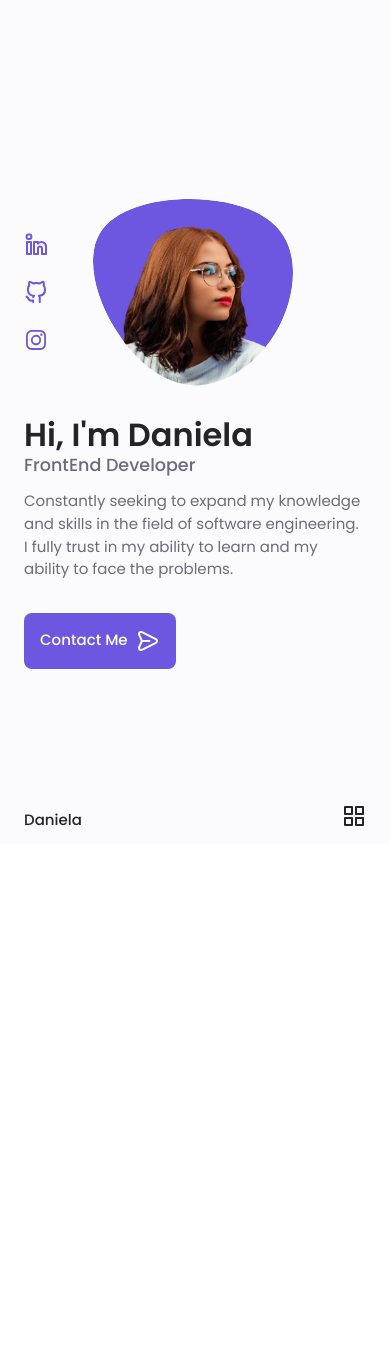
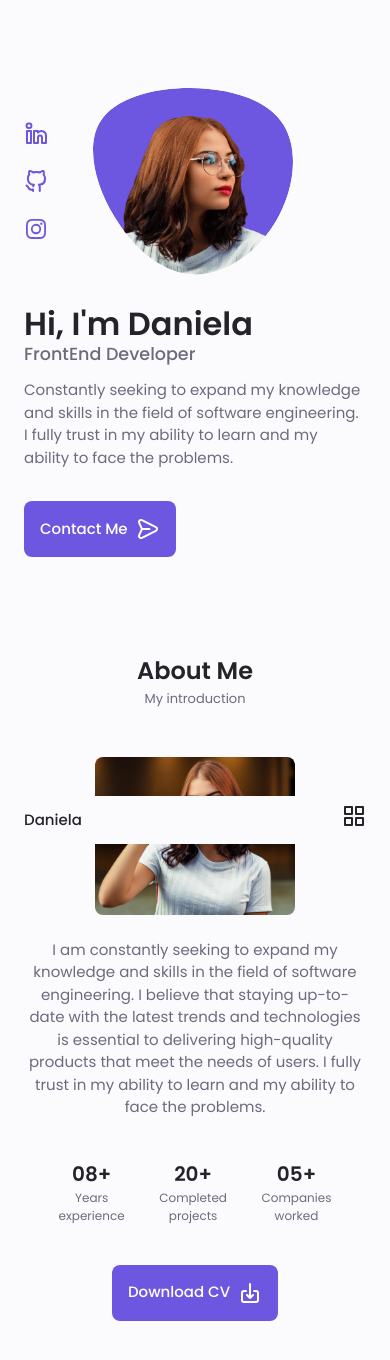
Before and after one commit to DaniBonica001/my-portafolio, a React (Vite) app: page / in a window 390 px wide. Shown: the top 1360 px of the page. Before the commit the page ends 844 px from the top, so only its background shows below. Built offline with nearby package versions, Linux system fonts and the light colour scheme.

Commit message:
About section - mobile view

```diff
--- a/src/App.jsx
+++ b/src/App.jsx
@@ -1,11 +1,13 @@
 import NavBar from "./Components/NavBar";
 import Home from "./Components/Home";
+import About from "./Components/About";
 
 function App() {
   return (
     <>
       <NavBar />
       <Home />
+      <About />
     </>
   );
 }
--- /dev/null
+++ b/src/Components/About.jsx
@@ -0,0 +1,38 @@
+import "./styles.css";
+import { UilDownloadAlt } from '@iconscout/react-unicons'
+
+function About() {
+    return <section className="about section">
+        <h2 className="section__title">About Me</h2>
+        <span className="section__subtitle">My introduction</span>
+        <div className="about__container container grid">
+            <img src="src/assets/about.jpg" alt="About image" className="about__img" />
+            <div className="about__data">
+                <p className="about__description">I am constantly seeking to expand my knowledge and skills in the field of software engineering. I believe that staying up-to-date with the latest trends and technologies is essential to delivering high-quality products that meet the needs of users. I fully trust in my ability to learn and my ability to face the problems.</p>
+
+                <div className="about__info">
+                    <div>
+                        <span className="about__info-title">08+</span>
+                        <span className="about__info-name">Years <br />
+                        experience </span>
+                    </div>
+                    <div>
+                        <span className="about__info-title">20+</span>
+                        <span className="about__info-name">Completed <br/> projects</span>
+                    </div>
+                    <div>
+                        <span className="about__info-title">05+</span>
+                        <span className="about__info-name">Companies <br/> worked </span>
+                    </div>
+                </div>
+                <div className="about__buttons">
+                    <a download="" href="src/assets/pdf/CV-Daniela_Bonilla_Caceres.pdf" className="button button--flex">
+                        Download CV<UilDownloadAlt className="button__icon"/>
+                    </a>
+                </div>
+            </div>
+        </div>
+    </section>;
+}
+
+export default About;
--- a/src/Components/NavBar.jsx
+++ b/src/Components/NavBar.jsx
@@ -28,7 +28,7 @@ function NavBar() {
           <div className={`nav__menu ${show ? 'show-menu': ''}`} id="nav-menu">
             <ul className="nav__list grid">
               <li className="nav_item">
-                <a href="#" className="nav__link" onClick={HideNavMenuBySection}>
+                <a href="" className="nav__link" onClick={HideNavMenuBySection}>
                   <UilEstate className="nav__icon"/> Home
                 </a>
               </li>
--- a/src/Components/styles.css
+++ b/src/Components/styles.css
@@ -353,7 +353,44 @@ img {
 }
 
 /*==================== ABOUT ====================*/
+.about__img{
+  width: 200px;
+  border-radius: .5rem;
+  justify-self: center;
+  align-self: center;
+}
 
+.about__description{
+   text-align: center;
+   margin-bottom: var(--mb-2-5);
+}
+
+.about__info{
+  display: flex;
+  justify-content: space-evenly;
+  margin-bottom: var(--mb-2-5);
+}
+
+.about__info-title{
+  font-size: var(--h2-font-size);
+  font-weight: var(--font-semi-bold);
+  color: var(--title-color) ;
+}
+
+.about__info-name{
+  font-size: var(--smaller-font-size);
+}
+
+.about__info-title,
+.about__info-name{
+  display: block;
+  text-align: center;
+}
+
+.about__buttons{
+  display: flex;
+  justify-content: center;
+}
 
 /*==================== SKILLS ====================*/
 
```
Also changed, not shown: 1 other file (tests, documents, lock files or other folders).
